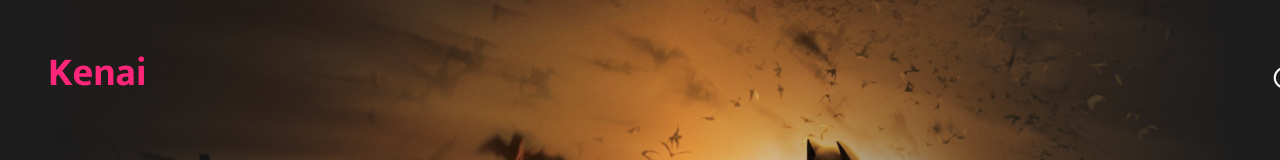
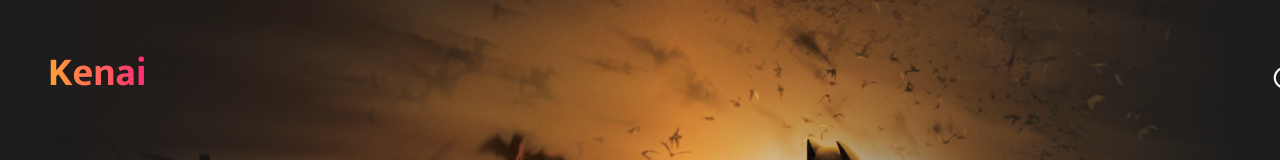
Before and after one commit to lucianovictor/kenai, a Next.js app: page / in a window 1280 px wide. Shown: the top 160 px of the page. Built offline with nearby package versions, Linux system fonts and the light colour scheme.

Commit message:
styles: update Header title background

```diff
--- a/src/components/Header/styles.module.scss
+++ b/src/components/Header/styles.module.scss
@@ -16,7 +16,11 @@
     font-weight: 700;
     font-size: 2.5rem;
     line-height: 4.125rem;
-    color: var(--gradient);
+    // color: var(--gradient);
+    background: linear-gradient(264.26deg, #FF267A 0%, #FFA634 101.03%);
+    -webkit-background-clip: text;
+    -webkit-text-fill-color: transparent;
+    background-clip: text;
   }
 
   ul {
```
